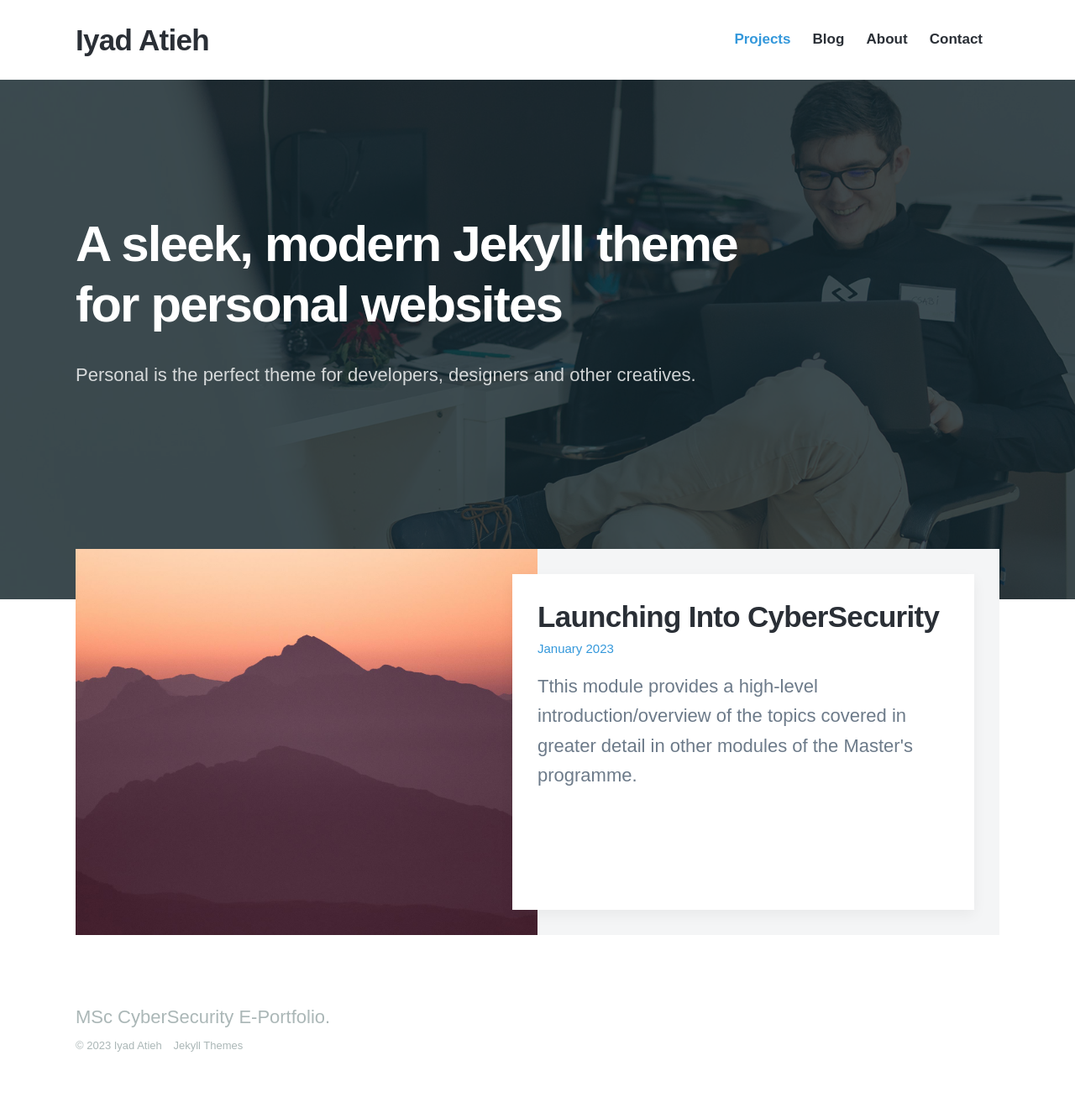
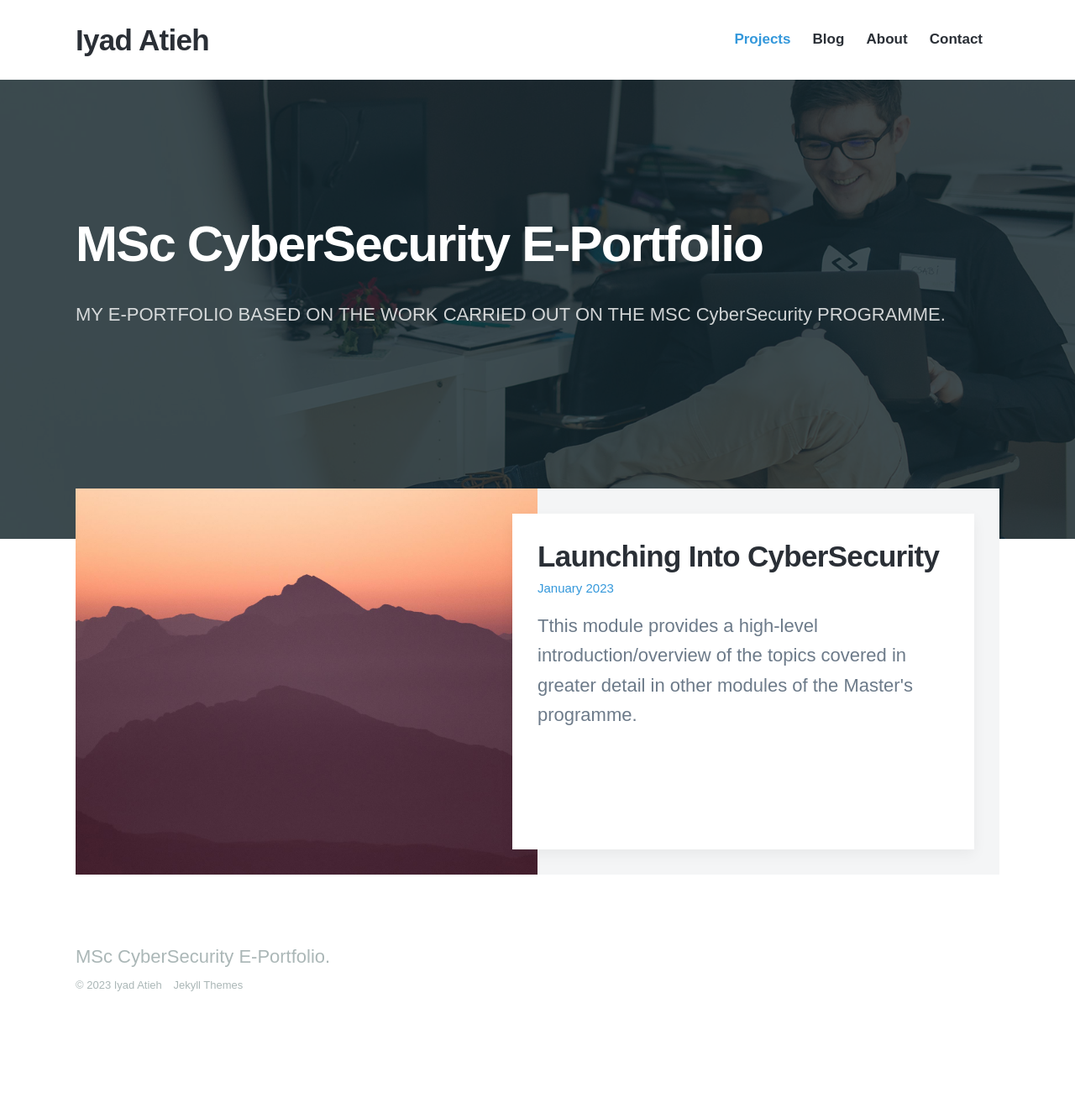
Before and after one commit to iatieh/iatieh.github.io, a Jekyll site: the page built from index.html, in a window 1280 px wide. Shown: the whole page at 84% size. Built offline with Jekyll 4.4.1, drawn with Linux system fonts in a browser that asks for light colours; nearby versions of some CDN libraries; some web fonts are replaced; after the commit the page ends 1260 px from its top, so only the background shows below that.

Commit message:
Update index.html

```diff
--- a/index.html
+++ b/index.html
@@ -13,9 +13,9 @@ featured_image: /images/demo/home.jpg
 
 	<div class="wrap">
 
-		<h1>A sleek, modern Jekyll theme
-		for personal websites</h1>
-		<p>Personal is the perfect theme for developers, designers and other creatives.</p>
+		<h1>MSc CyberSecurity E-Portfolio</h1>
+
+		<p>MY E-PORTFOLIO BASED ON THE WORK CARRIED OUT ON THE MSC CyberSecurity PROGRAMME.</p>
 
 		{% include socials.html %}
 
```
